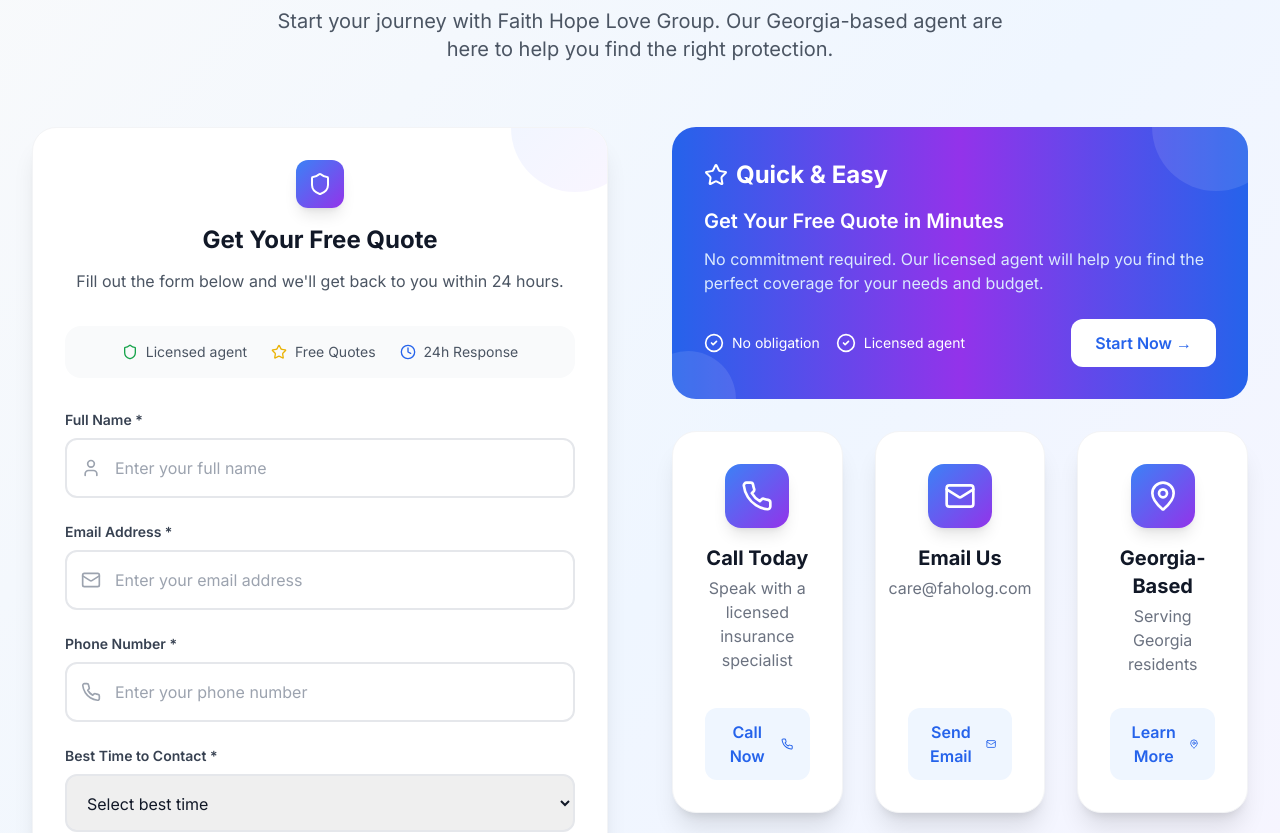
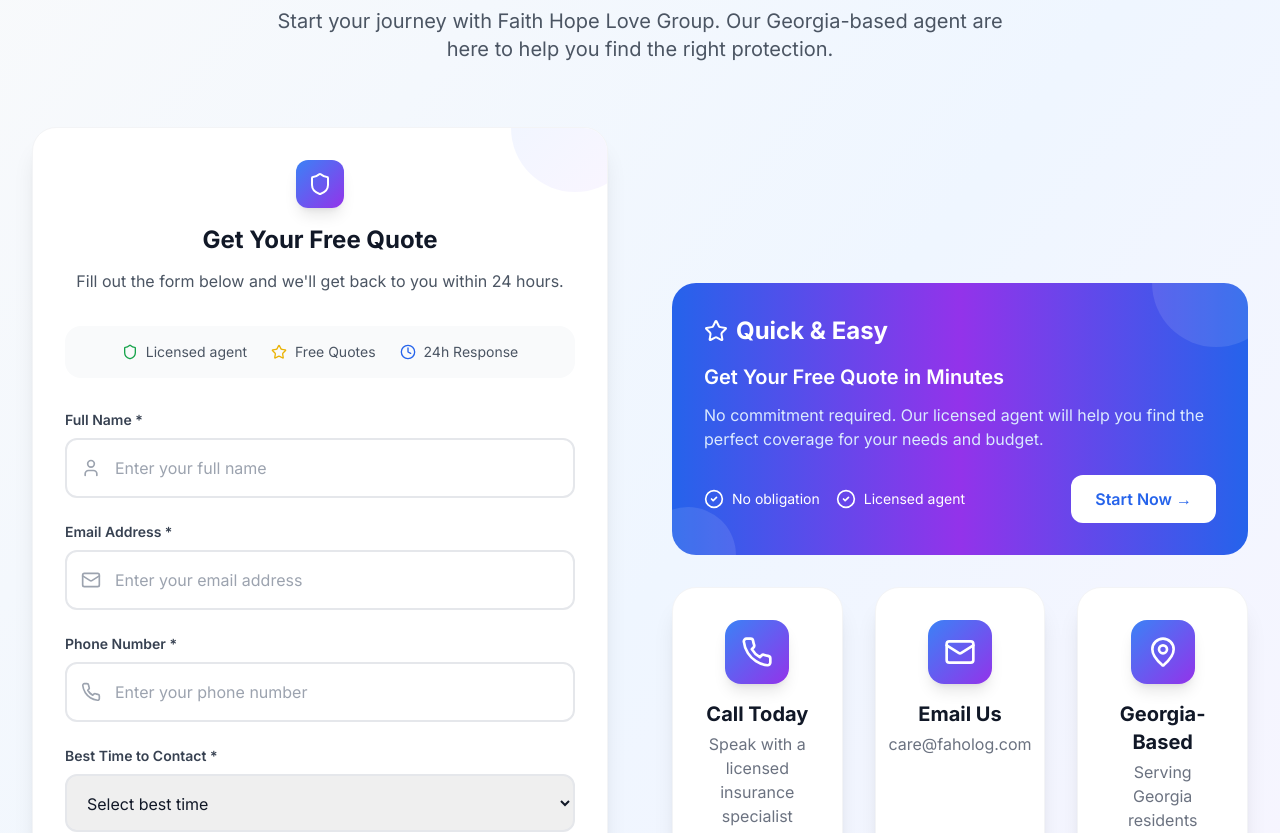
Before and after one commit to BFurious/Faith-Hope-Love-Group, a Next.js app: page / in a window 1280 px wide. Shown: the part 8880-9713 px from the top of the page. Built offline with nearby package versions, Linux system fonts and the light colour scheme; a web font is replaced by a local one.

Commit message:
making center contact form

```diff
--- a/src/components/Contact.tsx
+++ b/src/components/Contact.tsx
@@ -283,13 +283,13 @@
         </motion.div>
 
         {/* Main Content Grid */}
-        <div className="grid lg:grid-cols-2 gap-12 items-start">
+        <div className="grid lg:grid-cols-2 gap-12 relative justify-center items-center">
           {/* Contact Form - Left Column */}
           <motion.div
             initial={{ opacity: 0, x: -30 }}
             animate={inView ? { opacity: 1, x: 0 } : { opacity: 0, x: -30 }}
             transition={{ duration: 0.6, delay: 0.8 }}
-            className="lg:col-span-1 w-full"
+            className="lg:col-span-1"
           >
             <ContactForm
               title="Get Your Free Quote"
--- a/src/components/Hero.tsx
+++ b/src/components/Hero.tsx
@@ -14,9 +14,7 @@
 } from "lucide-react";
 import { useState, useEffect, Suspense, useCallback, useMemo } from "react";
 import LazyAnimations from "./LazyAnimations";
-import ContactForm from "./ContactForm";
 
-// Constants - Moved to top for better organization
 export const STATS = [
   {
     icon: Users,
--- a/src/components/HomeContact.tsx
+++ b/src/components/HomeContact.tsx
@@ -80,7 +80,7 @@
           </p>
         </motion.div>
 
-        <div className="grid lg:grid-cols-2 gap-16 items-start">
+        <div className="grid lg:grid-cols-2 gap-16 justify-center items-center">
           {/* Contact Form */}
           <motion.div
             initial={{ opacity: 0, x: -30 }}
```
